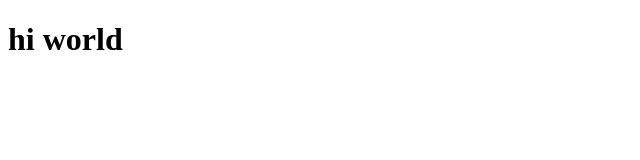
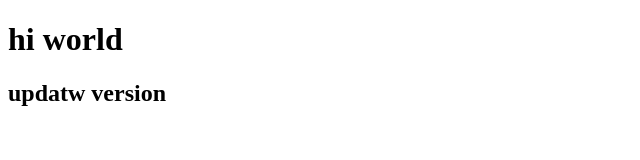
Before and after one commit to chip747/chip747.github.io, a plain HTML site: page index.html in a window 1280 px wide. Shown: the whole page, without its empty margins (0-640 px from the left). Drawn offline with Linux system fonts and the light colour scheme.

Commit message:
update
update

```diff
--- a/index.html
+++ b/index.html
@@ -6,5 +6,6 @@
 </head>
 <body>
 	<h1>hi world</h1>
+	<h2>updatw version</h2>
 </body>
 </html>
```
